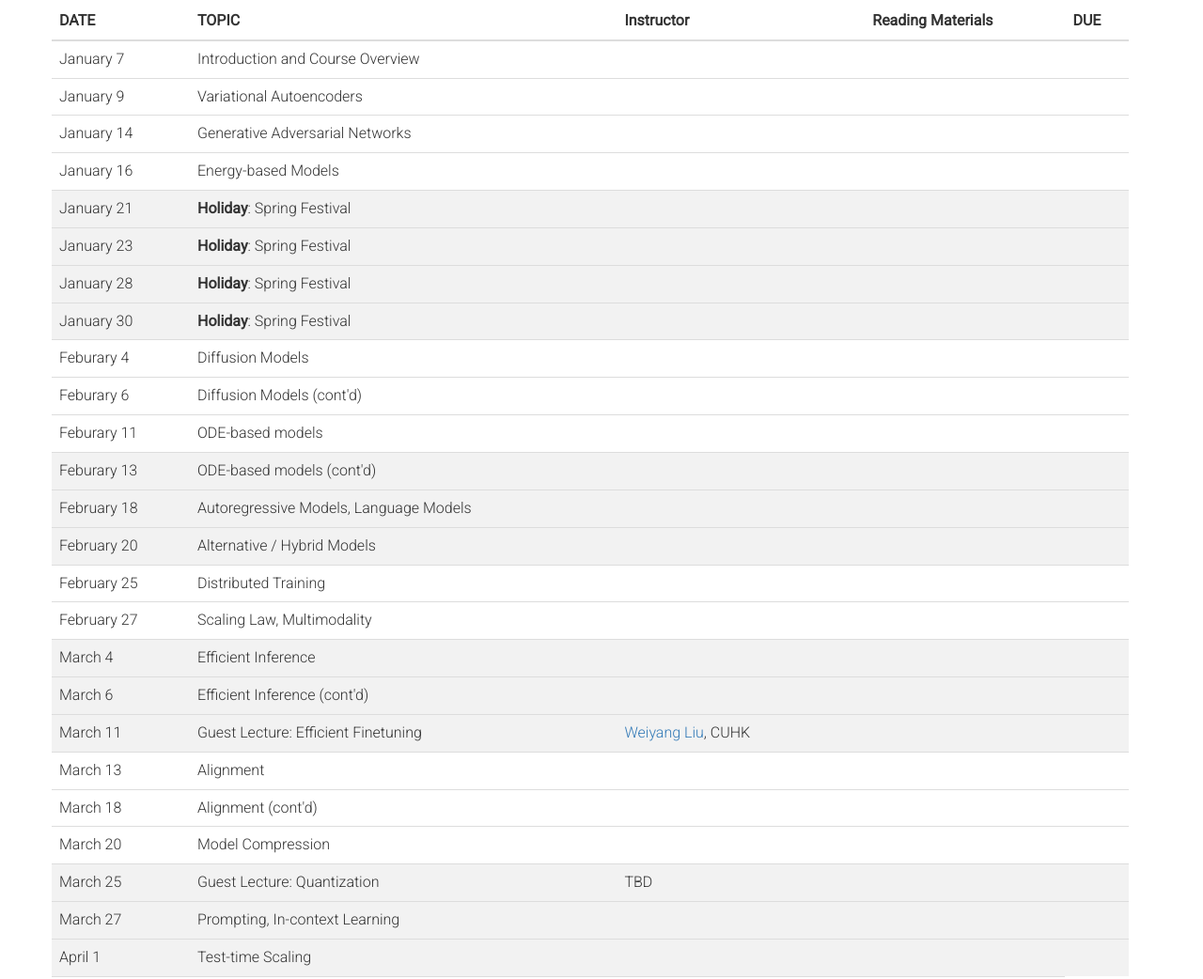
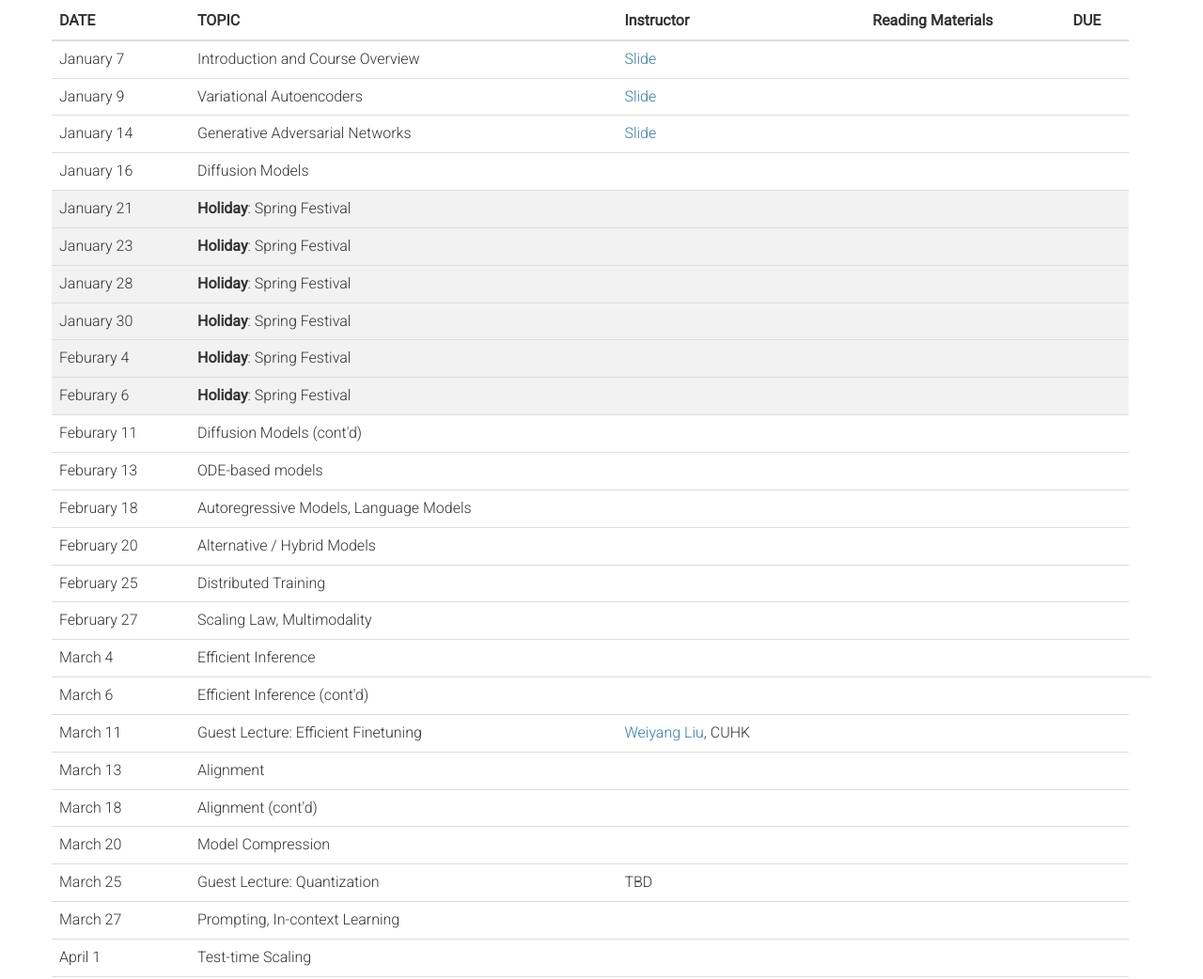
Before and after one commit to air5101cuhksz/air5101cuhksz.github.io, a plain HTML site: page schedule.html in a window 1280 px wide. Shown: the part 163-1205 px from the top of the page at 94% size. Drawn offline with nearby package versions, Linux system fonts and the light colour scheme.

Commit message:
Add files via upload

```diff
--- a/schedule.html
+++ b/schedule.html
@@ -78,27 +78,27 @@
       <tr class="">
         <td class="text-nowrap">January 7</td>
         <td class="">Introduction and Course Overview</td>
-        <td class=""></td>
+        <td class=""><a href="lecture/Lecture1.pdf">Slide</a></td>
         <td class=""></td>
         <td class=""></td>
       </tr>
       <tr class="">
         <td class="text-nowrap">January 9</td>
         <td class="">Variational Autoencoders</td>
-        <td class=""></td>
+        <td class=""><a href="lecture/Lecture2.pdf">Slide</a></td>
         <td class=""></td>
         <td class=""></td>
       </tr>
       <tr class="">
         <td class="text-nowrap">January 14</td>
         <td class="">Generative Adversarial Networks</td>
-        <td class=""></td>
+        <td class=""><a href="lecture/Lecture3.pdf">Slide</a></td>
         <td class=""></td>
         <td class=""></td>
       </tr>
       <tr class="">
         <td class="text-nowrap">January 16</td>
-        <td class="">Energy-based Models</td>
+        <td class="">Diffusion Models</td>
         <td class=""></td>
         <td class=""></td>
         <td class=""></td>
@@ -131,42 +131,42 @@
         <td class=""></td>
         <td class=""></td>
       </tr>
-      <tr class="">
+      <tr class="table-striped-row">
         <td class="text-nowrap">Feburary 4</td>
-        <td class="">Diffusion Models</td>
+        <td class=""><b>Holiday</b>: Spring Festival</td>
+        <td class=""></td>
+        <td class=""></td>
+        <td class=""></td>
+      </tr>
+      <tr class="table-striped-row">
+        <td class="text-nowrap">Feburary 6</td>
+        <td class=""><b>Holiday</b>: Spring Festival</td>
         <td class=""></td>
         <td class=""></td>
         <td class=""></td>
       </tr>
       <tr class="">
-        <td class="text-nowrap">Feburary 6</td>
+        <td class="text-nowrap">Feburary 11</td>
         <td class="">Diffusion Models (cont'd)</td>
         <td class=""></td>
         <td class=""></td>
         <td class=""></td>
       </tr>
       <tr class="">
-        <td class="text-nowrap">Feburary 11</td>
+        <td class="text-nowrap">Feburary 13</td>
         <td class="">ODE-based models</td>
         <td class=""></td>
         <td class=""></td>
         <td class=""></td>
       </tr>
-      <tr class="table-striped-row">
-        <td class="text-nowrap">Feburary 13</td>
-        <td class="">ODE-based models (cont'd) </td>
-        <td class=""></td>
-        <td class=""></td>
-        <td class=""></td>
-      </tr>
-      <tr class="table-striped-row">
+      <tr class="">
         <td class="text-nowrap">February 18</td>
         <td class="">Autoregressive Models, Language Models</td>
         <td class=""></td>
         <td class=""></td>
         <td class=""></td>
       </tr>
-      <tr class="table-striped-row">
+      <tr class="">
         <td class="text-nowrap">February 20</td>
         <td class="">Alternative / Hybrid Models</td>
         <td class=""></td>
@@ -187,21 +187,22 @@
         <td class=""></td>
         <td class=""></td>
       </tr>
-      <tr class="table-striped-row">
+      <tr class="">
         <td class="text-nowrap">March 4</td>
         <td class="">Efficient Inference</td>
         <td class=""></td>
         <td class=""></td>
         <td class=""></td>
       </tr>
-      <tr class="table-striped-row">
+      <tr class="">
         <td class="text-nowrap">March 6</td>
         <td class="">Efficient Inference (cont'd)</td>
         <td class=""></td>
         <td class=""></td>
         <td class=""></td>
+        <td class=""></td>
       </tr>
-      <tr class="table-striped-row">
+      <tr class="">
         <td class="text-nowrap">March 11</td>
         <td class="">Guest Lecture: Efficient Finetuning</td>
         <td class=""><a href="https://wyliu.com">Weiyang Liu</a>, CUHK</td>
@@ -229,21 +230,21 @@
         <td class=""></td>
         <td class=""></td>
       </tr>
-      <tr class="table-striped-row">
+      <tr class="">
         <td class="text-nowrap">March 25</td>
         <td class="">Guest Lecture: Quantization</td>
         <td class="">TBD</td>
         <td class=""></td>
         <td class=""></td>
       </tr>
-      <tr class="table-striped-row">
+      <tr class="">
         <td class="text-nowrap">March 27</td>
         <td class="">Prompting, In-context Learning</td>
         <td class=""></td>
         <td class=""></td>
         <td class=""></td>
       </tr>
-      <tr class="table-striped-row">
+      <tr class="">
         <td class="text-nowrap">April 1</td>
         <td class="">Test-time Scaling</td>
         <td class=""></td>
@@ -253,6 +254,7 @@
       <tr class="">
         <td class="text-nowrap">April 3</td>
         <td class="">Retrieval-based Generation</td>
+        <td class=""></td>
         <td class=""></td>
         <td class=""></td>
       </tr>
@@ -283,7 +285,6 @@
         <td class=""><a href="https://xiuyuliang.cn/">Yuliang Xiu</a>, Westlake</td>
         <td class=""></td>
         <td class=""></td>
-        <td class=""></td>
       </tr>
       <tr class="">
         <td class="text-nowrap">April 22</td>
@@ -301,12 +302,12 @@
       </tr>
       <tr class="">
         <td class="text-nowrap">April 29</td>
-        <td class="">TBD</td>
+        <td class="">Topics in Applications</td>
         <td class=""></td>
         <td class=""></td>
         <td class=""></td>
       </tr>
-      <tr class="">
+      <tr class="table-striped-row">
         <td class="text-nowrap">May 1</td>
         <td class=""><b>Holiday</b>: Labor Day</td>
         <td class=""></td>
```
Also changed, not shown: 3 other files.
